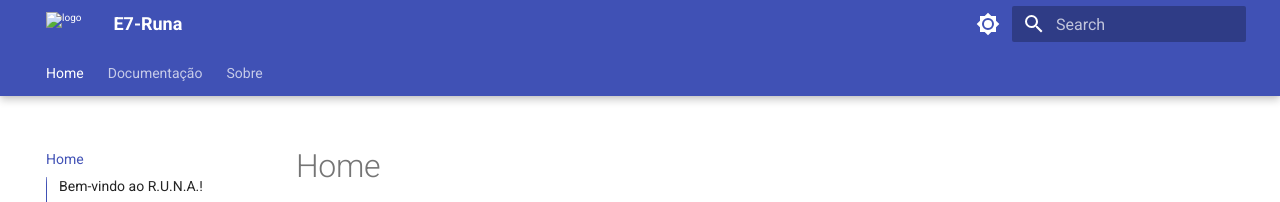
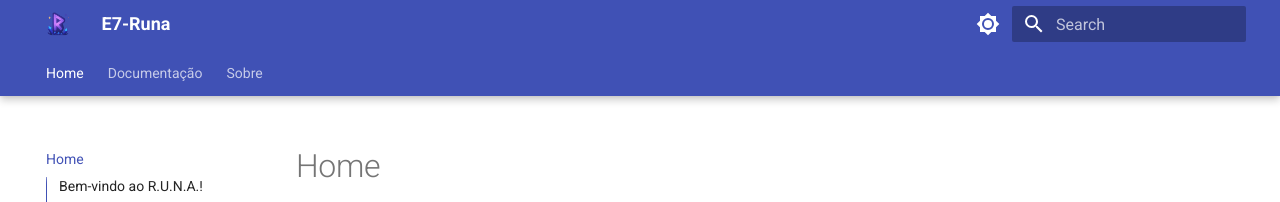
Before and after one commit to Radsfer/DocsE7Runa, an MkDocs documentation site: the page built from docs/index.md, in a window 1280 px wide. Shown: the top 202 px of the page. Built offline with MkDocs 1.6.1 and Material for MkDocs 9.7.7, drawn with Linux system fonts in a browser that asks for light colours.

Commit message:
logo no site corrigido

```diff
--- a/mkdocs.yml
+++ b/mkdocs.yml
@@ -2,8 +2,8 @@ site_name: E7-Runa
 site_url: https://mydomain.org/mysite
 theme:
   name: material
-  logo: logo-nobg.png
-  favicon: logo-nobg.png
+  logo: img/logo-nobg.png
+  favicon: img/logo-nobg.png
 
   palette:
     - scheme: default
```
